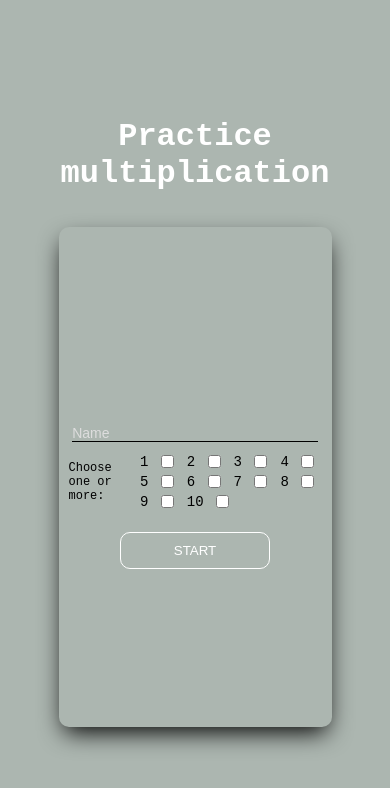
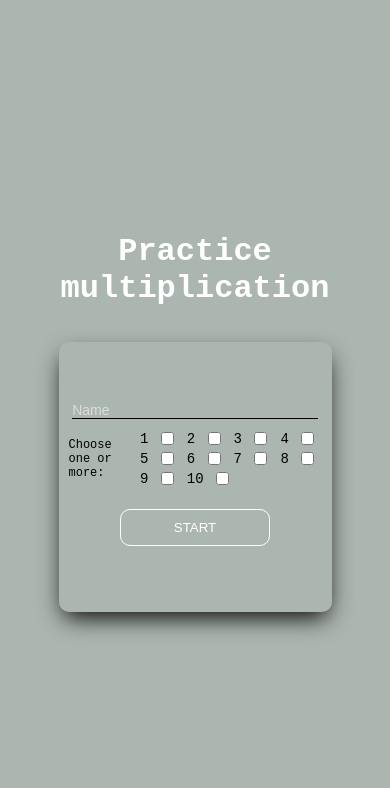
Before and after one commit to SilverBeet/fagprove, a Vue app: page / in a window 390 px wide. Shown: the top 788 px of the page. Built offline with nearby package versions, Linux system fonts and the light colour scheme.

Commit message:
changed some stuff

```diff
--- a/package.json
+++ b/package.json
@@ -1,7 +1,7 @@
 {
   "name": "mathgame",
   "version": "0.1.0",
-  "private": true,
+  "private": false,
   "scripts": {
     "serve": "vue-cli-service serve",
     "build": "vue-cli-service build",
--- a/src/App.vue
+++ b/src/App.vue
@@ -23,9 +23,9 @@
         </div>
         <input type="submit" class="submit" value="START" />
       </form>
-      <div v-show="isPlaying">
+      <div class="gameWrapper" v-show="isPlaying">
         <div class="equation">
-          <div class="eqCount">{{ equationCount }} av 15</div>
+          <div class="eqCount">{{ equationCount }} / 15</div>
           {{ player.currentNumber }}
           <span class="times">x</span>
           {{ randomNumber }}
@@ -191,8 +191,7 @@ body {
 
 .formContainer {
   position: relative;
-  display: grid;
-  height: 500px;
+  height: 315px;
   width: 70%;
   border-radius: 10px;
   box-shadow: 0px 10px 25px -5px #000000;
@@ -225,6 +224,13 @@ body {
   display: flex;
   align-items: center;
   margin: 0 auto;
+}
+
+.gameWrapper {
+  height: 100%;
+  display: flex;
+  flex-direction: column;
+  justify-content: center;
 }
 
 .chooseNumberLabel {
@@ -275,7 +281,7 @@ body {
   padding: 20px;
   text-align: center;
   color: #dbdbdb;
-  margin: 75px auto;
+  margin: 40px auto;
   font-size: 70px;
 }
 
@@ -313,7 +319,7 @@ body {
 .msg {
   font-size: 20px;
   position: absolute;
-  top: 215px;
+  top: 205px;
   left: 50%;
   transform: translate(-50%, 50%);
   margin-bottom: 20px;
@@ -360,14 +366,30 @@ body {
     padding: 0;
     font-size: 14px;
   }
+  .formContainer {
+    height: 250px;
+  }
+  .equation {
+    width: 200px;
+    font-size: 50px;
+    margin: 10px auto;
+  }
+  .msg {
+    top: 145px;
+    font-size: 18px;
+  }
+  .answerWrapper {
+    margin-top: 20px;
+  }
 }
 @media screen and (max-width: 480px) {
-  .msg {
-    top: 175px;
+  .formContainer {
+    height: 270px;
   }
   .equation {
-    width: 110px;
+    width: 130px;
     font-size: 30px;
+    margin: 10px auto;
   }
   .eqCount {
     padding: 5px;
```
